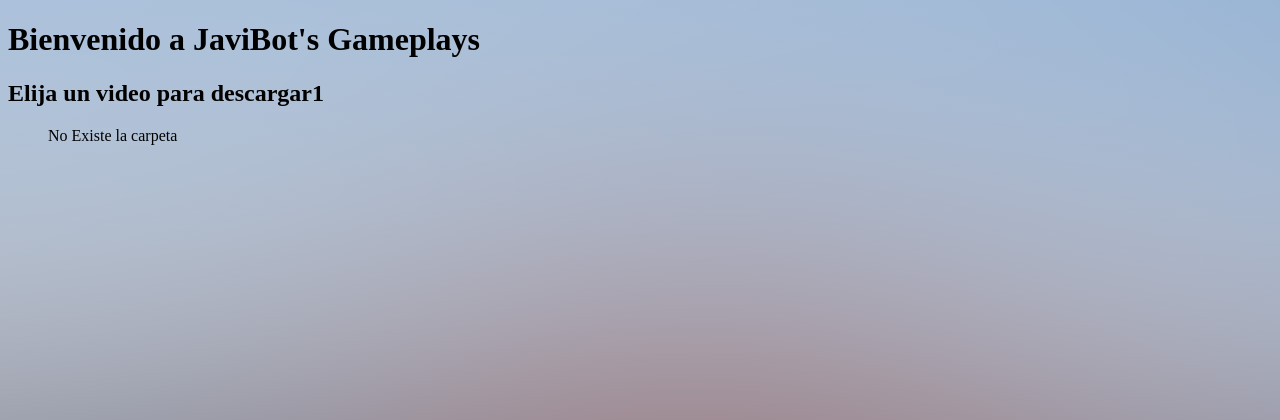
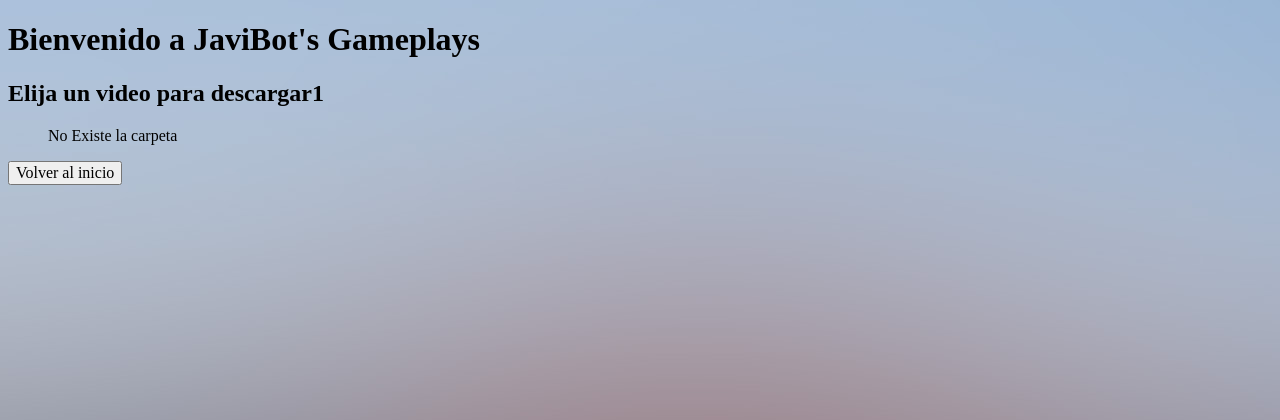
Before and after one commit to JaviBot00/Servidor-Streaming, a PHP site: page /php/playlist.php in a window 1280 px wide. Shown: the top 420 px of the page. Run offline with PHP 8.4, Linux system fonts and the light colour scheme.

Commit message:
Add files via upload

```diff
--- a/web/php/playlist.php
+++ b/web/php/playlist.php
@@ -26,7 +26,7 @@
                                 }
                                 closedir($dir);
                         }
-                }else{
+                } else {
                         echo 'No Existe la carpeta';
                 }
         }
@@ -34,5 +34,8 @@
         lista_archivos("../grabaciones");
         ?>
     </ol>
+    <div class="tab1">
+        <button><a href="../index.html">Volver al inicio</a></button>
+    </div>
 </body>
 </html>
```
